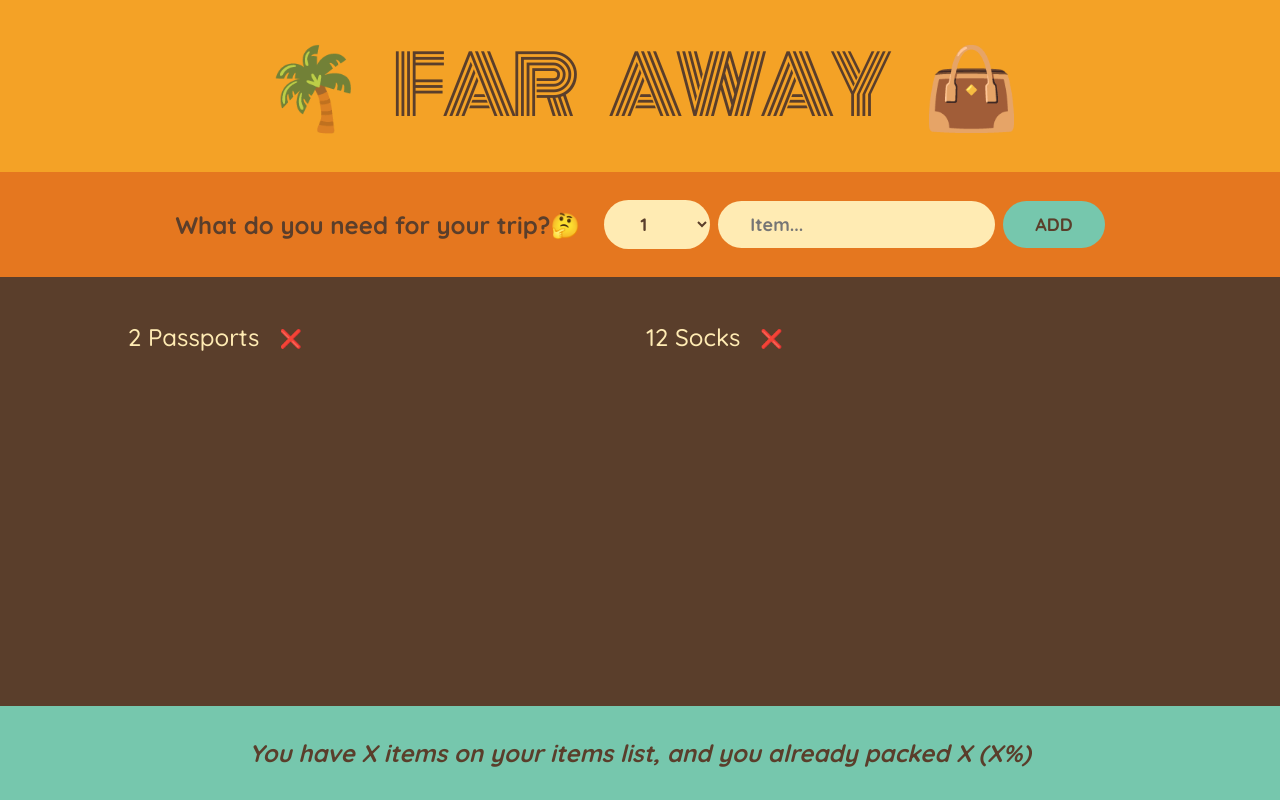
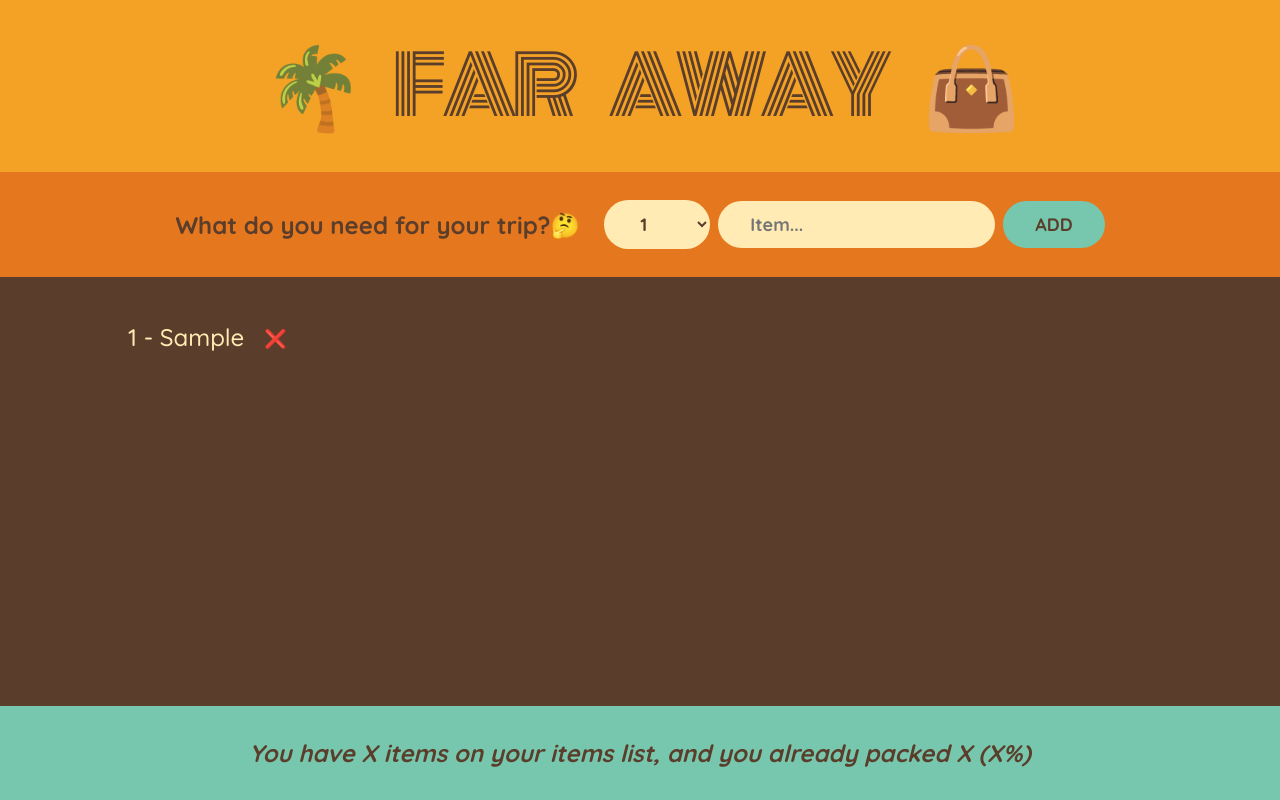
Before and after one commit to itsfercodes/travel-list-react, a React (Vite) app: page / in a window 1280 px wide. Both pictures are taken after typing "Sample" into the empty fields and a click on the button "ADD". Built offline with nearby package versions, Linux system fonts and the light colour scheme.

Commit message:
Add form functionality and lifted up items state

```diff
--- a/src/TravelListApp.jsx
+++ b/src/TravelListApp.jsx
@@ -1,11 +1,19 @@
+import { useState } from 'react';
 import { Form, Logo, PackingList, Stats } from './components';
 
 function TravelListApp() {
+  const [items, setItems] = useState([]);
+
+  function handleAddItems(item) {
+    setItems((i) => [...i, item]);
+  }
+
   return (
     <div className="app">
       <Logo />
-      <Form />
-      <PackingList />
+      {/* eslint-disable-next-line react/jsx-no-bind */}
+      <Form onAddItems={handleAddItems} />
+      <PackingList items={items} />
       <Stats />
     </div>
   );
--- a/src/components/Form.jsx
+++ b/src/components/Form.jsx
@@ -1,6 +1,7 @@
 import { useState } from 'react';
 
-function Form() {
+// eslint-disable-next-line react/prop-types
+function Form({ onAddItems }) {
   const [description, setDescription] = useState('');
   const [quantity, setQuantity] = useState(1);
 
@@ -16,9 +17,9 @@
       packed: false,
       id: Date.now()
     };
+    onAddItems(newItem);
     setDescription('');
     setQuantity(1);
-    console.log(newItem);
   }
 
   return (
--- a/src/components/Item.jsx
+++ b/src/components/Item.jsx
@@ -3,7 +3,7 @@
   return (
     <li>
       <span style={packed ? { textDecoration: 'line-through' } : {}}>
-        {quantity} {description}
+        {quantity} - {description}
       </span>
       <button type="button">❌</button>
     </li>
--- a/src/components/PackingList.jsx
+++ b/src/components/PackingList.jsx
@@ -1,15 +1,11 @@
+/* eslint-disable react/prop-types */
 import Item from './Item';
 
-const initialItems = [
-  { id: 1, description: 'Passports', quantity: 2, packed: false },
-  { id: 2, description: 'Socks', quantity: 12, packed: false }
-];
-
-function PackingList() {
+function PackingList({ items }) {
   return (
     <div className="list">
       <ul>
-        {initialItems.map((item) => (
+        {items.map((item) => (
           <Item item={item} key={item.id} />
         ))}
       </ul>
```
